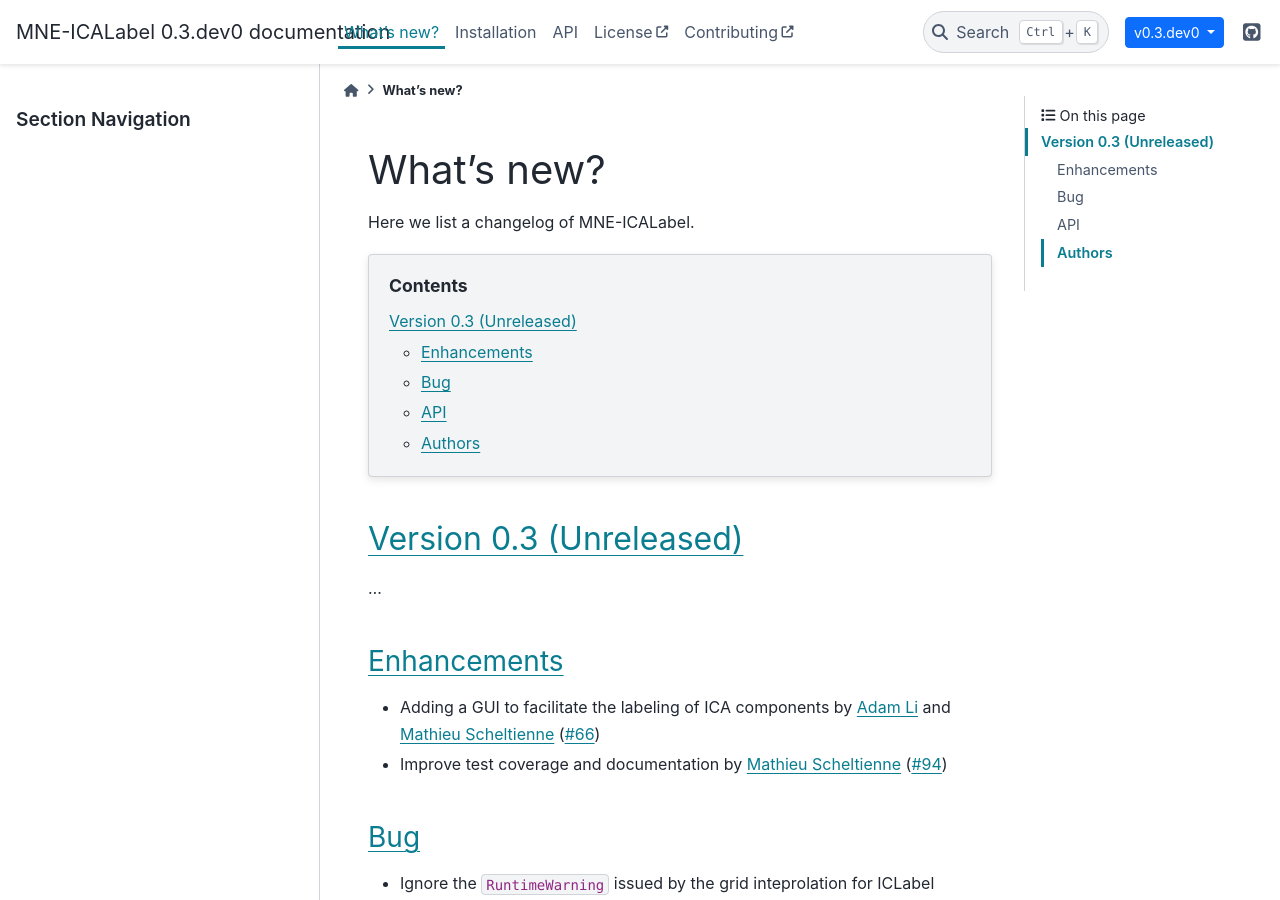
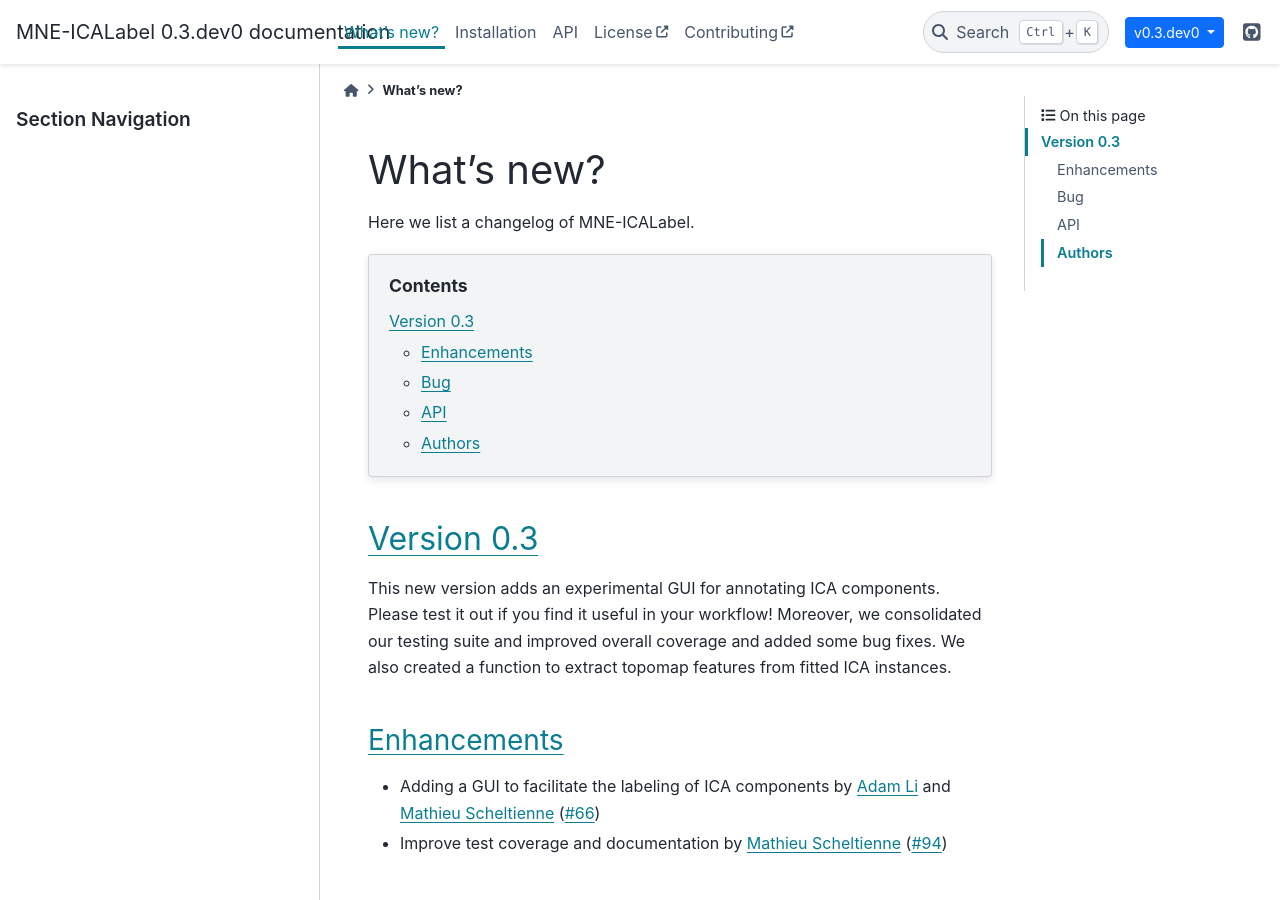
Before and after one commit to mne-tools/mne-icalabel, a Sphinx documentation site: the page built from doc/whats_new.rst, in a window 1280 px wide and 900 px high. Built offline with Sphinx 7.4.7 and the PyData theme 0.15.4, drawn with Linux system fonts in a browser that asks for light colours; pages that are not in the unit, such as notebooks, are missing from menus; the version number is read from the project's files by our own code.

```diff
--- a/doc/conf.py
+++ b/doc/conf.py
@@ -175,8 +175,9 @@ html_sidebars = {
 
 html_context = {
     "versions_dropdown": {
-        "dev": "v0.3 (devel)",
-        "stable": "v0.2",
+        "dev": "v0.4 (devel)",
+        "stable": "v0.3",
+        "v0.2": "v0.2",
         "v0.1": "v0.1",
     },
 }
--- a/doc/whats_new.rst
+++ b/doc/whats_new.rst
@@ -16,16 +16,17 @@ Here we list a changelog of MNE-ICALabel.
 
 .. _current:
 
-Version 0.3 (Unreleased)
+Version 0.3
 ------------------------
 
-...
+This new version adds an experimental GUI for annotating ICA components. Please test it out if you find
+it useful in your workflow! Moreover, we consolidated our testing suite and improved overall coverage
+and added some bug fixes. We also created a function to extract topomap features from fitted ICA instances.
 
 Enhancements
 ~~~~~~~~~~~~
 
 - Adding a GUI to facilitate the labeling of ICA components by `Adam Li`_ and `Mathieu Scheltienne`_ (:pr:`66`)
-
 - Improve test coverage and documentation by `Mathieu Scheltienne`_ (:pr:`94`)
 
 Bug
```
